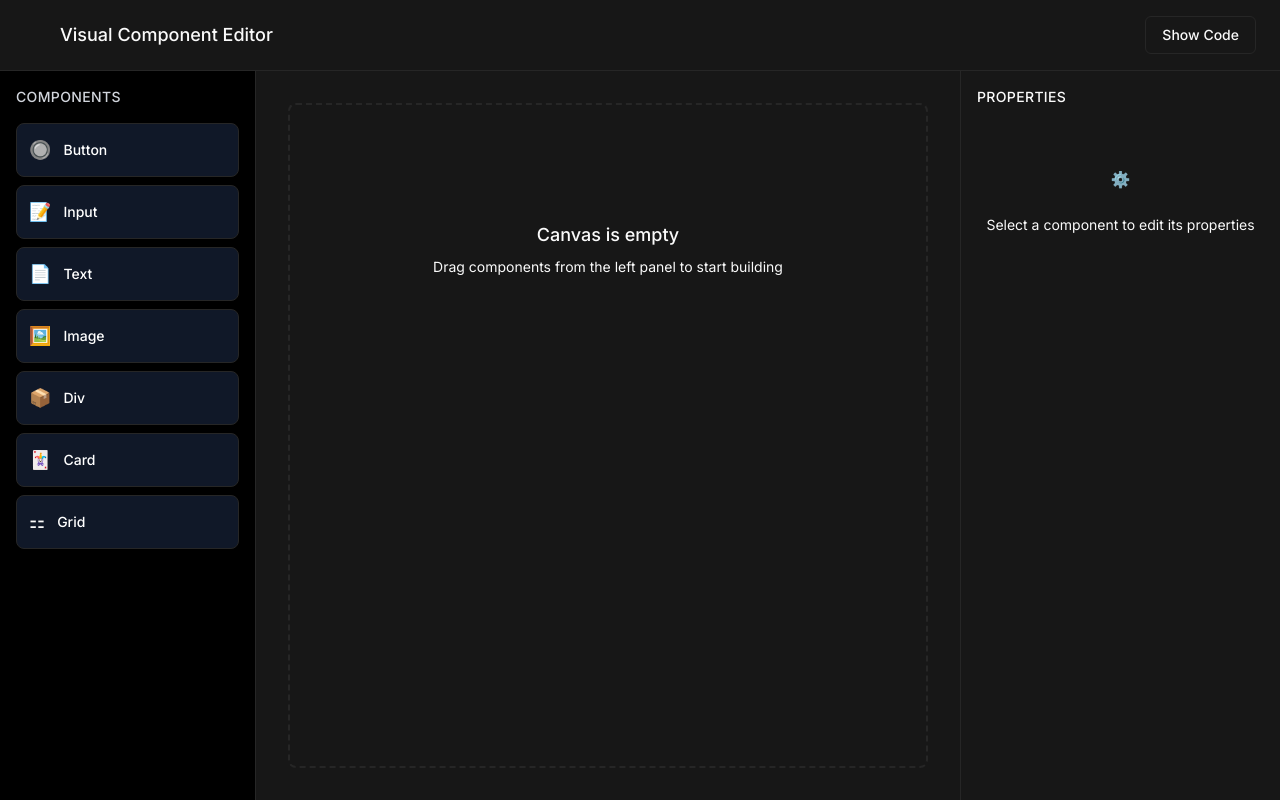
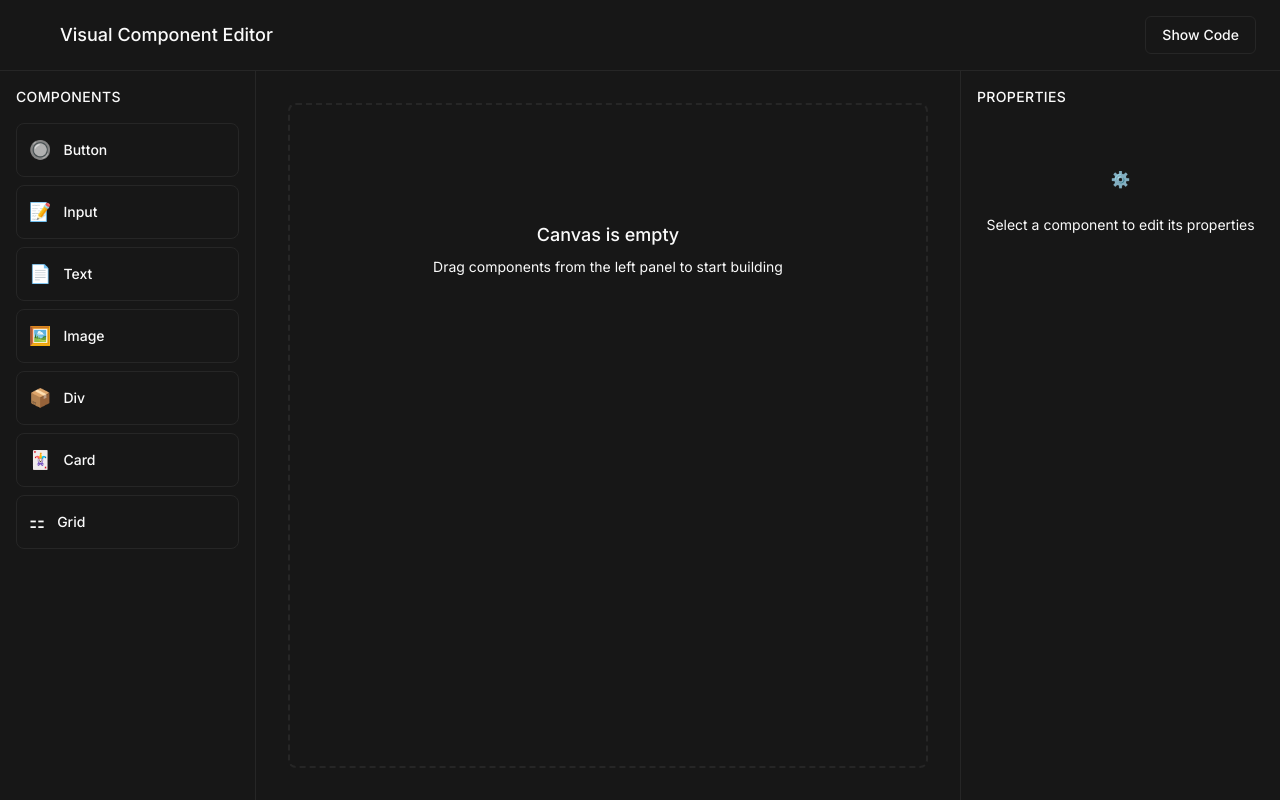
Before and after one commit to anibalalpizar/components-lab, a Next.js app: page / in a window 1280 px wide. Built offline with nearby package versions, Linux system fonts and the light colour scheme.

Commit message:
Refactor ComponentPalette: update styling for improved consistency and readability

```diff
--- a/src/components/ComponentPalette.tsx
+++ b/src/components/ComponentPalette.tsx
@@ -1,7 +1,6 @@
 "use client"
 
 import type React from "react"
-
 import type { DragItem } from "../types/editor"
 
 const COMPONENT_TYPES = [
@@ -21,8 +20,8 @@ export default function ComponentPalette() {
   }
 
   return (
-    <div className="w-64 bg-black border-r border-gray-800 p-4">
-      <h3 className="text-sm font-medium mb-4 text-gray-300 uppercase tracking-wide">
+    <div className="w-64 bg-sidebar border-r border-sidebar-border p-4">
+      <h3 className="text-sm font-medium mb-4 text-muted-foreground uppercase tracking-wide">
         Components
       </h3>
       <div className="space-y-2">
@@ -31,10 +30,10 @@ export default function ComponentPalette() {
             key={type}
             draggable
             onDragStart={(e) => handleDragStart(e, type)}
-            className="flex items-center gap-3 p-3 bg-gray-900 border border-gray-800 rounded-lg cursor-move hover:bg-gray-800 hover:border-gray-700 transition-all duration-200"
+            className="flex items-center gap-3 p-3 bg-card border border-border rounded-lg cursor-move hover:bg-accent hover:text-accent-foreground transition-all duration-200"
           >
             <span className="text-lg">{icon}</span>
-            <span className="text-sm font-medium text-white">{label}</span>
+            <span className="text-sm font-medium">{label}</span>
           </div>
         ))}
       </div>
```
